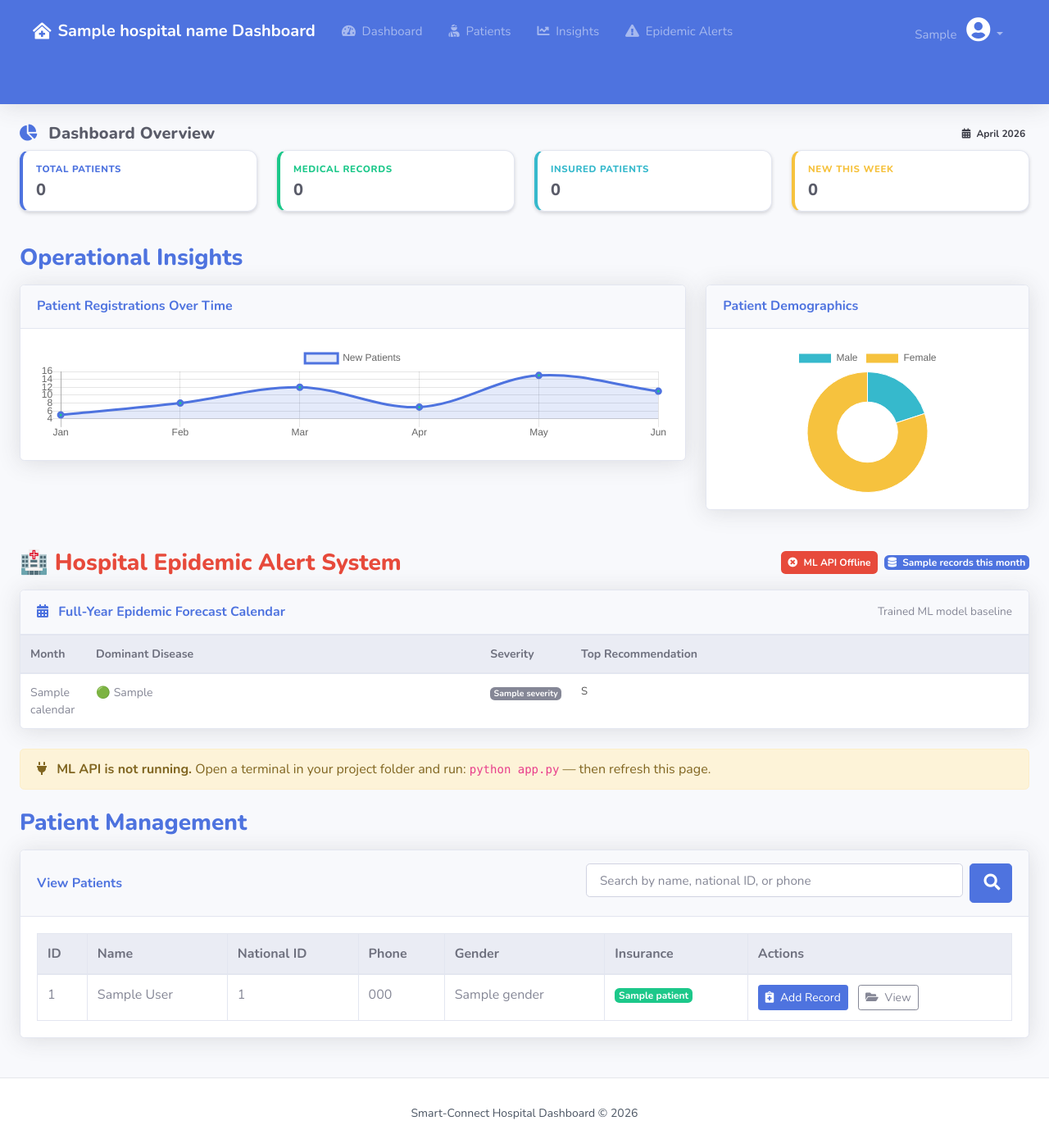
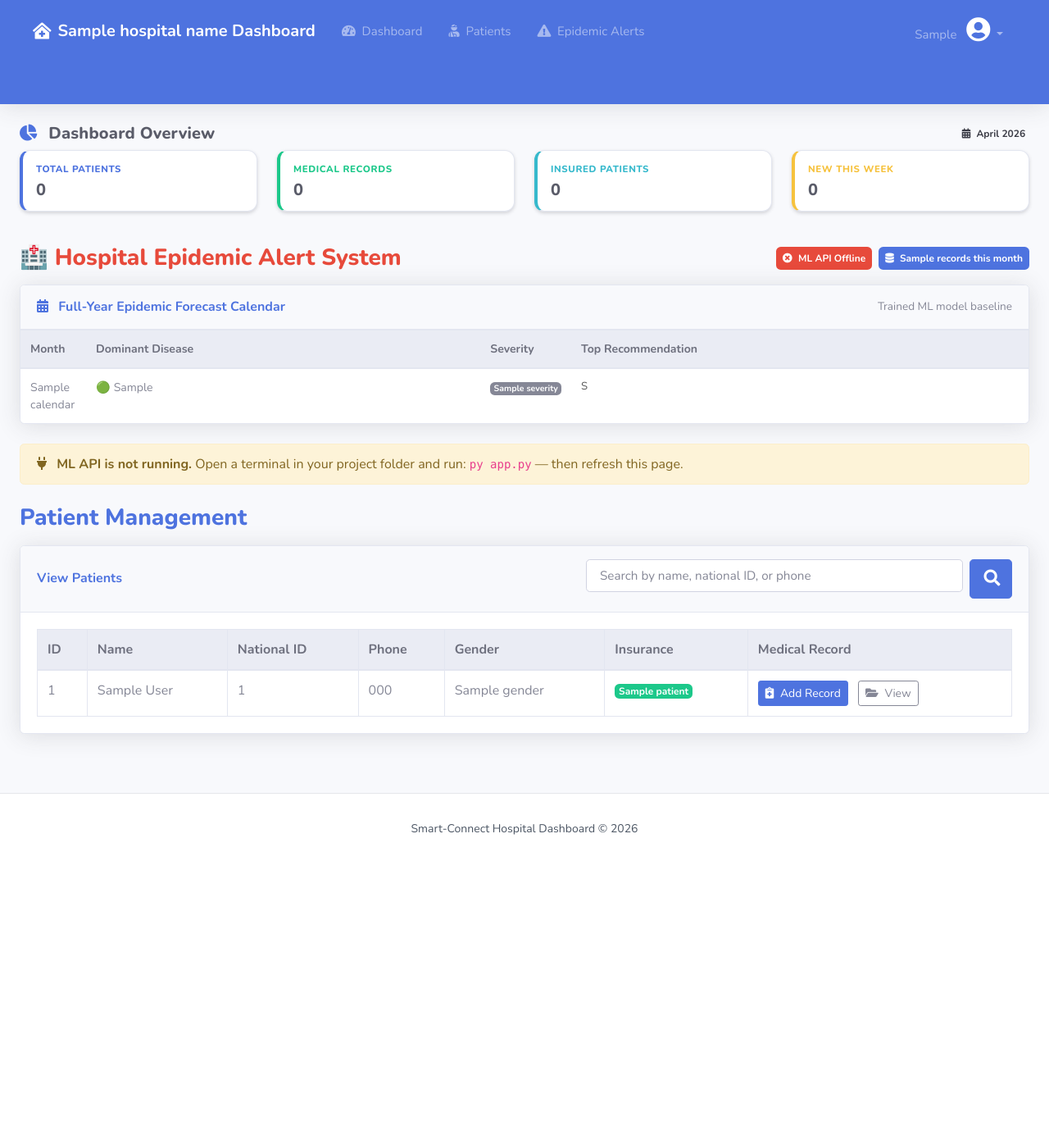
Before and after one commit to mayarmohamedali/Smart-Connect-An-AI-Driven-Healthcare-Integration-System, a PHP site: the page made by app/views/hospital/dashboard.php in a window 1280 px wide. Shown: the whole page at 82% size. After the commit the page ends 1018 px from the top, so only its background shows below. Run offline with PHP 8.4, Linux system fonts and the light colour scheme; the template is opened without the code that fills it: most values are stand-ins (such as "Sample title", 1, 10 or a date in 2020); data that the repository does not hold is empty; some libraries are stand-ins or nearby versions.

Commit message:
edited hospital dashboard

```diff
--- a/app/views/hospital/dashboard.php
+++ b/app/views/hospital/dashboard.php
@@ -1,17 +1,23 @@
 <?php
-// Variables from HospitalController::dashboard():
-// $hospitalObj (Hospital), $hospital_name, $hospital_id
-// $kpi_patients, $kpi_medical_records, $kpi_insured_patients, $kpi_recent_admissions
-// $patients (array with insurance_name from JOIN), $q, $success_msg, $error_msg
-// $auth (Auth)
-// ML: $api_alive (bool), $calendar (array), $live_forecast (array), $records_this_month (int)
-function e($v): string { return htmlspecialchars((string)$v, ENT_QUOTES, 'UTF-8'); }
+// ─────────────────────────────────────────────────────────────────────────────
+// Variables injected by HospitalController::dashboard():
+//   $hospitalObj, $hospital_name, $hospital_id
+//   $kpi_patients, $kpi_medical_records, $kpi_insured_patients, $kpi_recent_admissions
+//   $patients (array), $q, $success_msg, $error_msg
+//   $auth (Auth)
+//   $api_alive (bool), $calendar (array), $live_forecast (array), $records_this_month (int)
+// ─────────────────────────────────────────────────────────────────────────────
+
+function e($v): string {
+    return htmlspecialchars((string)$v, ENT_QUOTES, 'UTF-8');
+}
 function severity_color(string $s): string {
     return match($s) { 'critical' => 'danger', 'high' => 'warning', 'medium' => 'info', default => 'secondary' };
 }
 function severity_icon(string $s): string {
     return match($s) { 'critical' => '🔴', 'high' => '🟠', 'medium' => '🟡', default => '🟢' };
 }
+
 $month_names  = ['','Jan','Feb','Mar','Apr','May','Jun','Jul','Aug','Sep','Oct','Nov','Dec'];
 $today_month  = (int)date('n');
 $next_month_n = $today_month % 12 + 1;
@@ -20,24 +26,28 @@ $next_month_n = $today_month % 12 + 1;
 <html lang="en">
 <head>
   <meta charset="utf-8">
+  <meta http-equiv="X-UA-Compatible" content="IE=edge">
   <meta name="viewport" content="width=device-width, initial-scale=1, shrink-to-fit=no">
   <title>Hospital Dashboard – Smart-Connect</title>
   <link href="https://fonts.googleapis.com/css?family=Nunito:200,300,400,600,700,800,900" rel="stylesheet">
   <link rel="stylesheet" href="https://cdnjs.cloudflare.com/ajax/libs/font-awesome/5.15.4/css/all.min.css">
   <link href="<?= BASE_URL ?>/assets/css/sb-admin-2.min.css" rel="stylesheet">
   <style>
-    body { background:#f8f9fc; }
-    .section-title { font-weight:800; }
-    .anchor-offset { scroll-margin-top:90px; }
-    .dash-title { font-weight:800; letter-spacing:.2px; }
-    .kpi-card { border-radius:12px; }
-    .kpi-card .card-body { padding:14px 16px; }
-    .kpi-label { font-size:.72rem; font-weight:800; letter-spacing:.6px; text-transform:uppercase; margin-bottom:6px; }
-    .kpi-value { font-size:1.25rem; font-weight:800; line-height:1.1; }
+    body { background: #f8f9fc; }
+    .section-title { font-weight: 800; }
+    .anchor-offset { scroll-margin-top: 90px; }
+    .dash-title { font-weight: 800; letter-spacing: .2px; }
+    .kpi-card { border-radius: 12px; }
+    .kpi-card .card-body { padding: 14px 16px; }
+    .kpi-label { font-size: .72rem; font-weight: 800; letter-spacing: .6px; text-transform: uppercase; margin-bottom: 6px; }
+    .kpi-value { font-size: 1.25rem; font-weight: 800; line-height: 1.1; }
   </style>
 </head>
 <body id="page-top">
 
+<!-- ═══════════════════════════════════════════════════════════════════════════ -->
+<!-- NAVBAR                                                                      -->
+<!-- ═══════════════════════════════════════════════════════════════════════════ -->
 <nav class="navbar navbar-expand-lg navbar-dark bg-primary shadow sticky-top">
   <div class="container-fluid">
     <a class="navbar-brand d-flex align-items-center" href="#dashboard">
@@ -51,17 +61,16 @@ $next_month_n = $today_month % 12 + 1;
       <ul class="navbar-nav mr-auto mt-2 mt-lg-0">
         <li class="nav-item"><a class="nav-link" href="#dashboard"><i class="fas fa-tachometer-alt mr-1"></i> Dashboard</a></li>
         <li class="nav-item"><a class="nav-link" href="#patients"><i class="fas fa-user-injured mr-1"></i> Patients</a></li>
-        <li class="nav-item"><a class="nav-link" href="#insights"><i class="fas fa-chart-line mr-1"></i> Insights</a></li>
         <li class="nav-item"><a class="nav-link" href="#epidemic-alerts"><i class="fas fa-exclamation-triangle mr-1"></i> Epidemic Alerts</a></li>
       </ul>
       <ul class="navbar-nav ml-auto">
         <li class="nav-item dropdown">
-          <a class="nav-link dropdown-toggle" href="#" id="userDropdown" role="button"
-             data-toggle="dropdown" aria-haspopup="true" aria-expanded="false">
+          <a class="nav-link dropdown-toggle" href="#" id="userDropdown" role="button" data-toggle="dropdown">
             <span class="d-none d-lg-inline mr-2"><?= e($auth->getSessionData('staff_name') ?? 'Hospital Staff') ?></span>
             <i class="fas fa-user-circle fa-2x text-white"></i>
           </a>
           <div class="dropdown-menu dropdown-menu-right shadow animated--grow-in" aria-labelledby="userDropdown">
+            <a class="dropdown-item" href="#"><i class="fas fa-user mr-2"></i> Profile</a>
             <div class="dropdown-divider"></div>
             <a class="dropdown-item" href="<?= BASE_URL ?>/auth/logout">
               <i class="fas fa-sign-out-alt fa-sm fa-fw mr-2 text-gray-400"></i> Logout
@@ -78,61 +87,56 @@ $next_month_n = $today_month % 12 + 1;
   <?php if ($success_msg): ?><div class="alert alert-success"><?= e($success_msg) ?></div><?php endif; ?>
   <?php if ($error_msg):   ?><div class="alert alert-danger"><?= e($error_msg) ?></div><?php endif; ?>
 
-  <!-- KPI CARDS -->
+  <!-- ═══════════════════════════════════════════════════════════════════════ -->
+  <!-- DASHBOARD OVERVIEW — KPI CARDS                                         -->
+  <!-- ═══════════════════════════════════════════════════════════════════════ -->
   <div id="dashboard" class="anchor-offset mb-3">
     <div class="d-flex align-items-center justify-content-between flex-wrap mb-2">
-      <h5 class="dash-title text-gray-800 mb-0"><i class="fas fa-chart-pie mr-2 text-primary"></i> Dashboard Overview</h5>
-      <span class="badge badge-light"><i class="fas fa-calendar-alt mr-1"></i> <?= date('F Y') ?></span>
+      <h5 class="dash-title text-gray-800 mb-0">
+        <i class="fas fa-chart-pie mr-2 text-primary"></i> Dashboard Overview
+      </h5>
+      <span class="badge badge-light">
+        <i class="fas fa-calendar-alt mr-1"></i> <?= date('F Y') ?>
+      </span>
     </div>
     <div class="row">
       <div class="col-xl-3 col-md-6 mb-3">
-        <div class="card border-left-primary shadow-sm kpi-card"><div class="card-body">
+        <div class="card border-left-primary shadow-sm kpi-card">
+          <div class="card-body">
             <div class="kpi-label text-primary">Total Patients</div>
             <div class="kpi-value text-gray-800"><?= (int)$kpi_patients ?></div>
-        </div></div>
-      </div>
-      <div class="col-xl-3 col-md-6 mb-3">
-        <div class="card border-left-success shadow-sm kpi-card"><div class="card-body">
-          <div class="kpi-label text-success">Medical Records</div>
-          <div class="kpi-value text-gray-800"><?= (int)$kpi_medical_records ?></div>
-        </div></div>
-      </div>
-      <div class="col-xl-3 col-md-6 mb-3">
-        <div class="card border-left-info shadow-sm kpi-card"><div class="card-body">
-          <div class="kpi-label text-info">Insured Patients</div>
-          <div class="kpi-value text-gray-800"><?= (int)$kpi_insured_patients ?></div>
-        </div></div>
-      </div>
-      <div class="col-xl-3 col-md-6 mb-3">
-        <div class="card border-left-warning shadow-sm kpi-card"><div class="card-body">
-          <div class="kpi-label text-warning">New This Week</div>
-          <div class="kpi-value text-gray-800"><?= (int)$kpi_recent_admissions ?></div>
-        </div></div>
           </div>
         </div>
       </div>
-
-  <!-- INSIGHTS -->
-  <div id="insights" class="anchor-offset mt-4">
-    <h3 class="text-primary section-title mb-3">Operational Insights</h3>
-    <div class="row">
-      <div class="col-xl-8 col-lg-7">
-        <div class="card shadow mb-4">
-          <div class="card-header py-3"><h6 class="m-0 font-weight-bold text-primary">Patient Registrations Over Time</h6></div>
-          <div class="card-body"><canvas id="registrationChart" height="120"></canvas></div>
+      <div class="col-xl-3 col-md-6 mb-3">
+        <div class="card border-left-success shadow-sm kpi-card">
+          <div class="card-body">
+            <div class="kpi-label text-success">Medical Records</div>
+            <div class="kpi-value text-gray-800"><?= (int)$kpi_medical_records ?></div>
           </div>
         </div>
-      <div class="col-xl-4 col-lg-5">
-        <div class="card shadow mb-4">
-          <div class="card-header py-3"><h6 class="m-0 font-weight-bold text-primary">Patient Demographics</h6></div>
-          <div class="card-body"><canvas id="demographicsChart" height="180"></canvas></div>
+      </div>
+      <div class="col-xl-3 col-md-6 mb-3">
+        <div class="card border-left-info shadow-sm kpi-card">
+          <div class="card-body">
+            <div class="kpi-label text-info">Insured Patients</div>
+            <div class="kpi-value text-gray-800"><?= (int)$kpi_insured_patients ?></div>
+          </div>
+        </div>
+      </div>
+      <div class="col-xl-3 col-md-6 mb-3">
+        <div class="card border-left-warning shadow-sm kpi-card">
+          <div class="card-body">
+            <div class="kpi-label text-warning">New This Week</div>
+            <div class="kpi-value text-gray-800"><?= (int)$kpi_recent_admissions ?></div>
+          </div>
         </div>
       </div>
     </div>
   </div>
 
   <!-- ═══════════════════════════════════════════════════════════════════════ -->
-  <!-- EPIDEMIC ALERT SYSTEM — Live ML integration via EpidemicForecast.php  -->
+  <!-- EPIDEMIC ALERT SYSTEM — ML / Real DB Data                              -->
   <!-- ═══════════════════════════════════════════════════════════════════════ -->
   <div id="epidemic-alerts" class="anchor-offset mt-4">
 
@@ -148,7 +152,7 @@ $next_month_n = $today_month % 12 + 1;
             <i class="fas fa-check-circle mr-1"></i> ML Model Connected
           </span>
         <?php endif; ?>
-        <span class="badge badge-<?= $records_this_month >= 5 ? 'primary' : 'secondary' ?> p2">
+        <span class="badge badge-<?= $records_this_month >= 5 ? 'primary' : 'secondary' ?> p-2">
           <i class="fas fa-database mr-1"></i>
           <?= $records_this_month ?> records this month
           <?php if ($records_this_month < 10): ?>
@@ -172,7 +176,7 @@ $next_month_n = $today_month % 12 + 1;
           }
       }
 
-      // Fall back to historical baseline from the calendar
+      // Fall back to historical baseline
       if (in_array($forecast_source, ['none', 'insufficient'])) {
           foreach ($calendar as $entry) {
               if ((int)($entry['month'] ?? 0) === $next_month_n) {
@@ -190,11 +194,9 @@ $next_month_n = $today_month % 12 + 1;
         <i class="fas fa-info-circle fa-2x mt-1"></i>
         <div style="flex:1;">
           <strong>Collecting patient data for forecast...</strong><br>
-          <small><?= $records_this_month ?> of 20 records needed this month.
-            Showing historical baseline until enough records are collected.</small>
+          <small><?= $records_this_month ?> of 20 records needed this month. Showing historical baseline until enough records are collected.</small>
           <div class="progress mt-2" style="height:8px; border-radius:4px;">
-            <div class="progress-bar bg-info"
-                 style="width:<?= min(100, ($records_this_month / 20) * 100) ?>%"></div>
+            <div class="progress-bar bg-info" style="width:<?= min(100, ($records_this_month / 20) * 100) ?>%"></div>
           </div>
         </div>
       </div>
@@ -272,6 +274,7 @@ $next_month_n = $today_month % 12 + 1;
             </ul>
           </div>
         <?php endif; ?>
+
       </div>
     </div>
     <?php endif; ?>
@@ -333,16 +336,22 @@ $next_month_n = $today_month % 12 + 1;
       <div class="alert alert-warning">
         <i class="fas fa-plug mr-2"></i>
         <strong>ML API is not running.</strong>
-        Open a terminal in your project folder and run: <code>python app.py</code> — then refresh this page.
+        Open a terminal in your project folder and run: <code>py app.py</code> — then refresh this page.
       </div>
     <?php endif; ?>
 
   </div>
   <!-- END EPIDEMIC ALERTS -->
 
-  <!-- PATIENTS -->
+  <!-- ═══════════════════════════════════════════════════════════════════════ -->
+  <!-- PATIENT MANAGEMENT                                                      -->
+  <!-- ═══════════════════════════════════════════════════════════════════════ -->
   <div id="patients" class="anchor-offset mt-4">
-    <h3 class="text-primary section-title mb-3">Patient Management</h3>
+    <div class="d-flex align-items-center justify-content-between flex-wrap mb-2">
+      <h3 class="text-primary section-title mb-2">Patient Management</h3>
+    </div>
+    <div class="row">
+      <div class="col-12 mb-4">
         <div class="card shadow mb-4">
           <div class="card-header py-3 d-flex align-items-center justify-content-between flex-wrap">
             <h6 class="m-0 font-weight-bold text-primary">View Patients</h6>
@@ -363,7 +372,10 @@ $next_month_n = $today_month % 12 + 1;
               <div class="table-responsive">
                 <table class="table table-bordered table-hover mb-0">
                   <thead class="thead-light">
-                <tr><th>ID</th><th>Name</th><th>National ID</th><th>Phone</th><th>Gender</th><th>Insurance</th><th>Actions</th></tr>
+                    <tr>
+                      <th>ID</th><th>Name</th><th>National ID</th>
+                      <th>Phone</th><th>Gender</th><th>Insurance</th><th>Medical Record</th>
+                    </tr>
                   </thead>
                   <tbody>
                     <?php foreach ($patients as $pt): ?>
@@ -403,12 +415,14 @@ $next_month_n = $today_month % 12 + 1;
           </div>
         </div>
       </div>
+    </div>
+  </div>
 
-</div><!-- /container-fluid -->
+</div><!-- end container-fluid -->
 
 <footer class="sticky-footer bg-white">
   <div class="container my-auto text-center">
-    <span>Smart-Connect Hospital Dashboard &copy; 2026</span>
+    <span>Smart-Connect Hospital Dashboard &copy; <?= date('Y') ?></span>
   </div>
 </footer>
 
@@ -417,27 +431,5 @@ $next_month_n = $today_month % 12 + 1;
 <script src="<?= BASE_URL ?>/assets/js/jquery.easing.min.js"></script>
 <script src="<?= BASE_URL ?>/assets/js/sb-admin-2.min.js"></script>
 <script src="<?= BASE_URL ?>/assets/js/chart.min.js"></script>
-<script>
-document.addEventListener('DOMContentLoaded', function () {
-  if (typeof Chart === 'undefined') return;
-  new Chart(document.getElementById('registrationChart').getContext('2d'), {
-    type: 'line',
-    data: { labels: ['Jan','Feb','Mar','Apr','May','Jun'],
-      datasets: [{ label:'New Patients', data:[5,8,12,7,15,11],
-        borderColor:'#4e73df', backgroundColor:'rgba(78,115,223,.15)',
-        pointBackgroundColor:'#1cc88a', borderWidth:3, tension:.35, fill:true }] },
-    options: { responsive:true, maintainAspectRatio:false,
-      plugins:{legend:{display:true}}, scales:{y:{beginAtZero:true}} }
-  });
-  new Chart(document.getElementById('demographicsChart').getContext('2d'), {
-    type: 'doughnut',
-    data: { labels:['Male','Female'],
-      datasets:[{ data:[1,4], backgroundColor:['#36b9cc','#f6c23e'],
-        hoverBackgroundColor:['#2c9faf','#dda20a'], borderWidth:1 }] },
-    options: { responsive:true, maintainAspectRatio:false,
-      cutout:'65%', plugins:{legend:{position:'bottom'}} }
-  });
-});
-</script>
 </body>
 </html>
```
Lines whose indentation alone changed are shown as unchanged.
